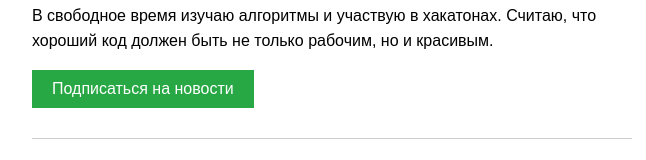
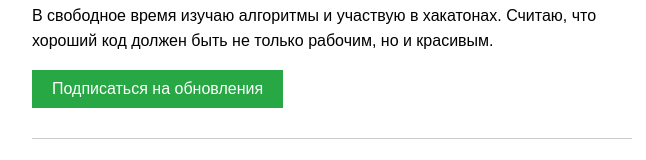
Before and after one commit to limbolkx/SalnikovISeleznev, a plain HTML site: page index.html in a window 1280 px wide. Shown: the part 244-404 px from the top of the page, without its empty margins (308-954 px from the left). Drawn offline with Linux system fonts and the light colour scheme.

Commit message:
Текст: обновления

```diff
--- a/index.html
+++ b/index.html
@@ -31,7 +31,7 @@
     <!-- Кнопка из пункта 3 -->
 
     <!-- Сюда будем добавлять форму из пункта 4 -->
-    <button class="subscribe-btn">Подписаться на новости</button>
+    <button class="subscribe-btn">Подписаться на обновления</button>
 <div class="social-login">
     <h2>Вход через социальные сети</h2>
     <button style="background: #dd4b39; color: white;">Войти через Google</button>
```
